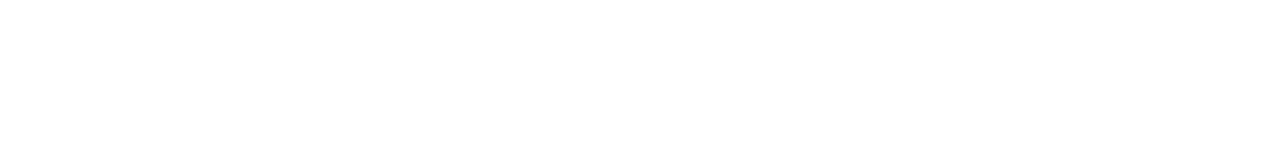
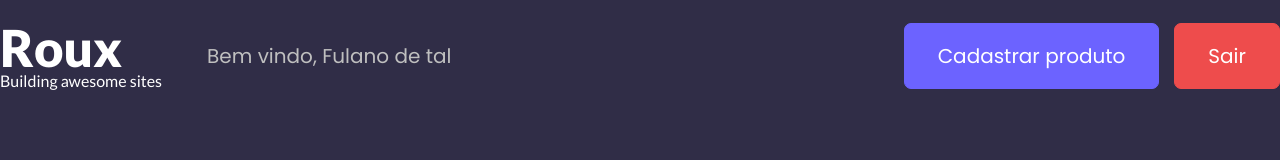
Before and after one commit to ViniciusHub/e-commerce, a plain HTML site: page index.html in a window 1280 px wide. Drawn offline with Linux system fonts and the light colour scheme.

Commit message:
Feito o header

```diff
--- a/index.html
+++ b/index.html
@@ -1,12 +1,34 @@
 <!DOCTYPE html>
 <html lang="pt-BR">
+
 <head>
     <meta charset="UTF-8">
     <meta http-equiv="X-UA-Compatible" content="IE=edge">
     <meta name="viewport" content="width=device-width, initial-scale=1.0">
+    <link rel="stylesheet" href="./styles/reset.css">
+    <link rel="preconnect" href="https://fonts.googleapis.com">
+    <link rel="preconnect" href="https://fonts.gstatic.com" crossorigin>
+    <link href="https://fonts.googleapis.com/css2?family=Lato:wght@400;700;900&family=Poppins&display=swap"
+        rel="stylesheet">
+    <link rel="stylesheet" href="./styles/styles.css">
     <title>e-commerce</title>
 </head>
+
 <body>
 
+    <header class="header container">
+        <div class="logo-wrapper">
+            <a href="/" class="logo">
+                <h1 class="logo-title">Roux</h1>
+                <h2>Building awesome sites</h2>
+            </a>
+            <span class="welcome">Bem vindo, Fulano de tal</span>
+        </div>
+        <div class="button-header-wrapper">
+            <button class="button button--purple">Cadastrar produto</button>
+            <button class="button button--red">Sair</button>
+        </div>
+    </header>
 </body>
+
 </html>
--- /dev/null
+++ b/styles/reset.css
@@ -0,0 +1,66 @@
+/* http://meyerweb.com/eric/tools/css/reset/
+   v2.0 | 20110126
+   License: none (public domain)
+*/
+
+html, body, div, span, applet, object, iframe,
+h1, h2, h3, h4, h5, h6, p, blockquote, pre,
+a, abbr, acronym, address, big, cite, code,
+del, dfn, em, img, ins, kbd, q, s, samp,
+small, strike, strong, sub, sup, tt, var,
+b, u, i, center,
+dl, dt, dd, ol, ul, li,
+fieldset, form, label, legend,
+table, caption, tbody, tfoot, thead, tr, th, td,
+article, aside, canvas, details, embed,
+figure, figcaption, footer, header, hgroup,
+menu, nav, output, ruby, section, summary,
+time, mark, audio, video {
+	margin: 0;
+	padding: 0;
+	border: 0;
+	font-size: 100%;
+	font: inherit;
+	vertical-align: baseline;
+}
+/* HTML5 display-role reset for older browsers */
+article, aside, details, figcaption, figure,
+footer, header, hgroup, menu, nav, section {
+	display: block;
+}
+body {
+	line-height: 1;
+}
+ol, ul {
+	list-style: none;
+}
+blockquote, q {
+	quotes: none;
+}
+blockquote:before, blockquote:after,
+q:before, q:after {
+	content: '';
+	content: none;
+}
+table {
+	border-collapse: collapse;
+	border-spacing: 0;
+}
+
+a {
+
+	text-decoration: none;
+
+}
+
+*{
+
+	font-family: 'Poppins', sans-serif;
+
+}
+
+button{
+
+	cursor: pointer;
+
+}
--- /dev/null
+++ b/styles/styles.css
@@ -0,0 +1,115 @@
+body {
+
+    background-color: #302D47;
+    font-family: 'Poppins', sans-serif;
+
+}
+
+.container{
+
+    max-width: 1366px;
+    margin: 0 auto;
+
+}
+
+.logo {
+
+    color: #ffffff;
+    font-family: 'Lato', sans-serif;
+    margin-right: 45px;
+
+}
+
+.logo-title {
+    font-size: 51px;
+    font-weight: 900;
+}
+
+.logo-sub-title{
+
+    font-size: 11px;
+    color: #BFBFBF;
+
+}
+
+.welcome{
+
+    color:#BFBFBF;
+    font-size: 20px;
+
+}
+
+.header{
+
+    display: flex;
+    align-items: center;
+    justify-content: space-between;
+    margin-top: 22px;
+
+}
+
+.logo-wrapper{
+
+    display: flex;
+    align-items: center;
+
+}
+
+.button{
+
+    background-color: #6C63FF;
+    border: 1px solid #6C63FF;
+    color: #ffffff;
+    padding: 17px 33px;
+    font-size: 20px;
+    display: flex;
+    justify-content: center;
+    align-items: center;
+    border-radius: 7px;
+    border: none;
+    border: 1px solid #6C63FF;
+    transition-duration: 300ms;
+
+}
+
+.button:hover{
+
+    background-color: transparent;
+    color:#6C63FF;
+
+}
+
+.button--red{
+
+    background-color: #EE4C4C;
+    border: 1px solid #EE4C4C;
+
+}
+
+.button--purple:hover{
+
+    border: 1px solid #6C63FF;
+    background-color: transparent;
+    color: #6C63FF;
+
+}
+
+.button--red:hover{
+
+    border: 1px solid #EE4C4C;
+    background-color: transparent;
+    color: #EE4C4C;
+
+}
+
+.button-header-wrapper{
+
+    display: flex;
+
+}
+
+.button-header-wrapper .button--purple {
+
+    margin-right: 15px;
+
+}
```
